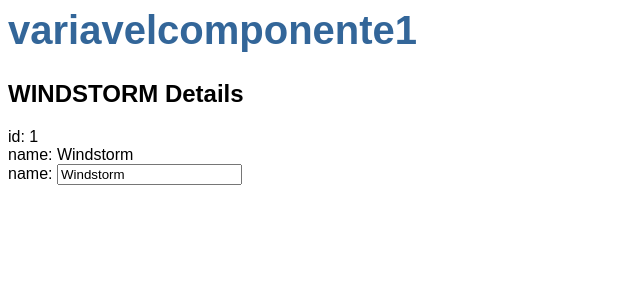
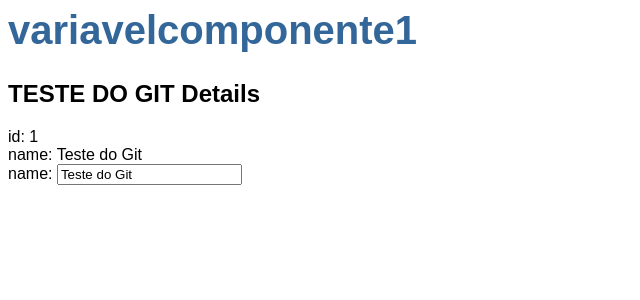
Before and after one commit to codigosincero/PrimeiroProjetoAWSAngular, an Angular app: page / in a window 1280 px wide. Shown: the top 300 px of the page, without its empty margins (0-640 px from the left). Built offline with nearby package versions, Linux system fonts and the light colour scheme.

Commit message:
1 file modified

```diff
--- a/src/app/heroes/heroes.component.ts
+++ b/src/app/heroes/heroes.component.ts
@@ -8,7 +8,7 @@ import { Hero } from "../hero";
 export class HeroesComponent implements OnInit {
   hero: Hero = {
     id: 1,
-    name: "Windstorm"
+    name: "Teste do Git"
   };
 
   constructor() {}
```
